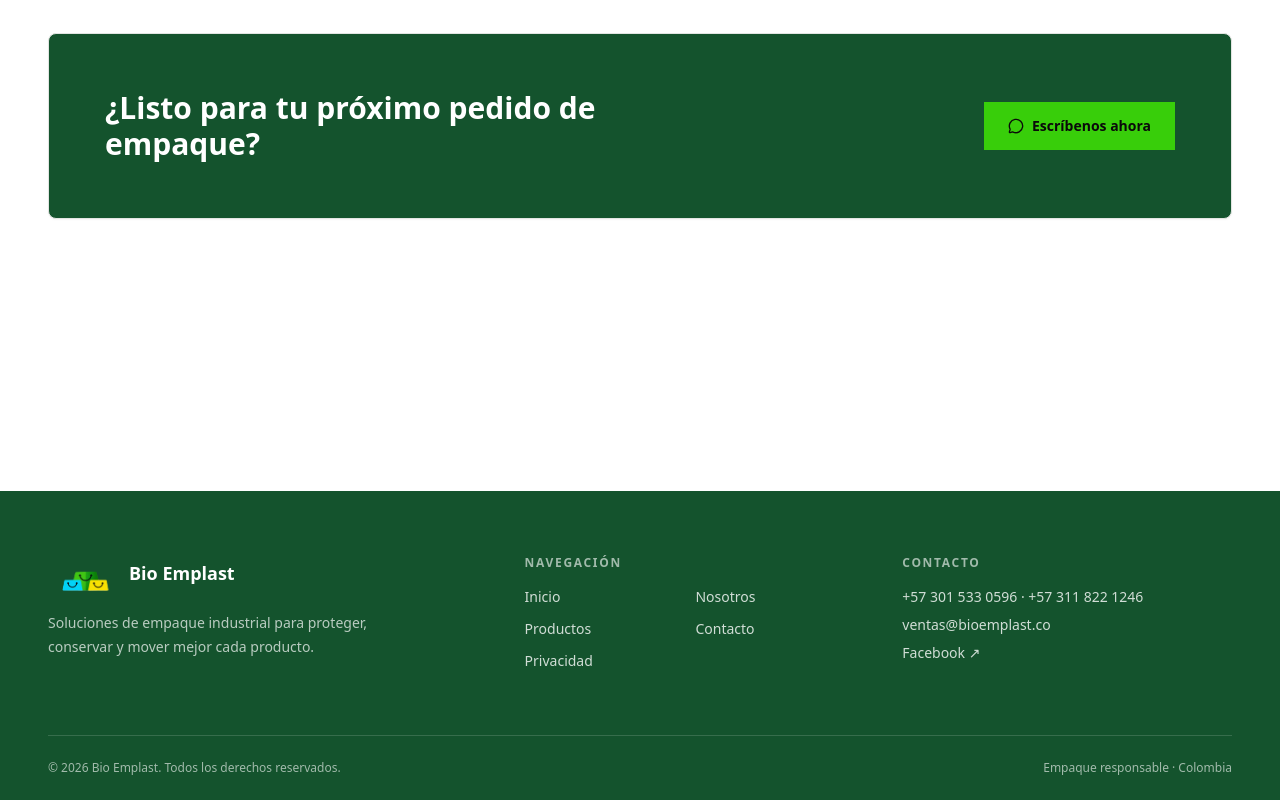
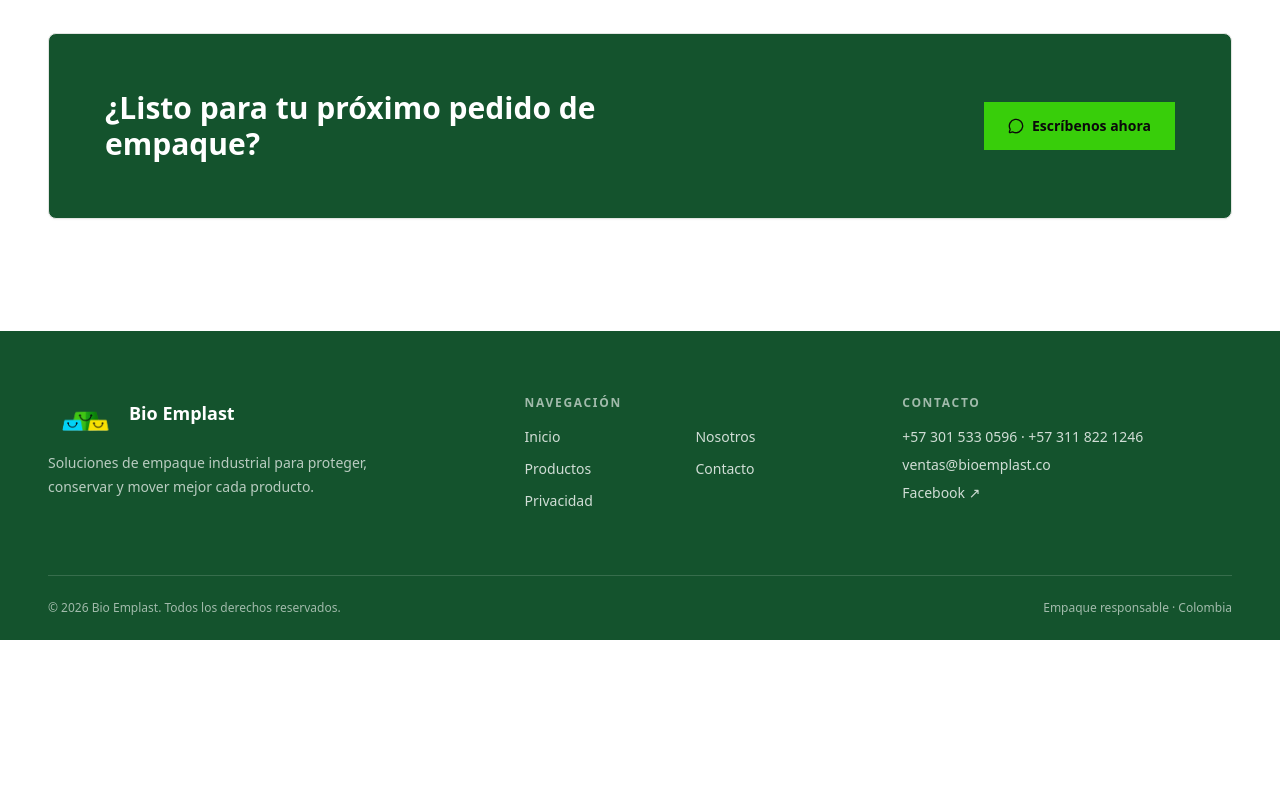
Before and after one commit to nicolas895577-eng/BioEmplast, a React (Vite) app: page / in a window 1280 px wide. Shown: the part 4054-4854 px from the top of the page. After the commit the page ends 4694 px from the top, so only its background shows below. Built offline with nearby package versions, Linux system fonts and the light colour scheme.

Commit message:
Quitar espacio en blanco entre el contenido y el footer

```diff
--- a/src/components/SiteShell.jsx
+++ b/src/components/SiteShell.jsx
@@ -104,7 +104,7 @@
 
       <main className={hasHero ? undefined : "pt-20"}>{children}</main>
 
-      <footer className="mt-24 bg-brand-green-dark text-white lg:mt-40">
+      <footer className="bg-brand-green-dark text-white">
         <div className="site-container grid gap-12 py-12 lg:grid-cols-[1.3fr_1fr_1fr] lg:py-16">
           <div>
             <Link to="/" className="flex items-center gap-2.5" aria-label="Bio Emplast, inicio">
```
